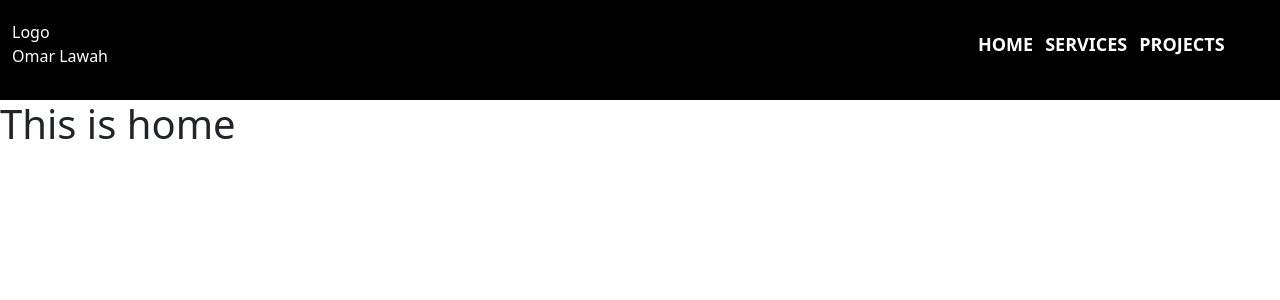
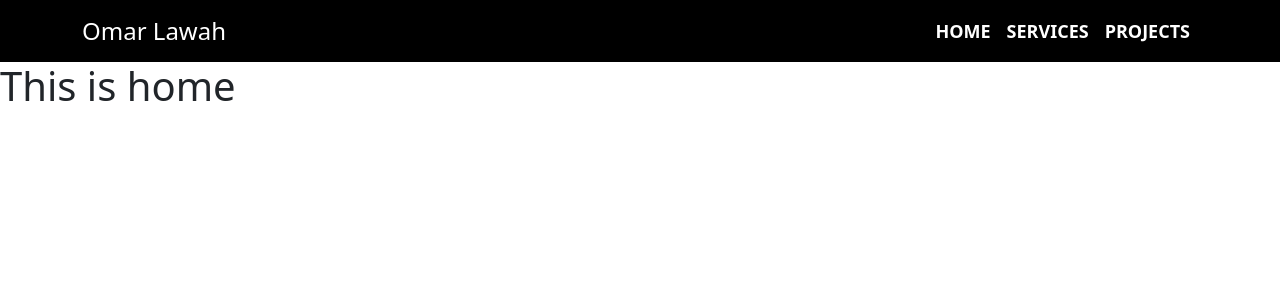
Before and after one commit to omarlawah/my-portfolio, a React (Create React App) app in the folder client/: page / in a window 1280 px wide. Shown: the top 300 px of the page. Built offline with nearby package versions, Linux system fonts and the light colour scheme.

Commit message:
added responsiveness to the navbar

```diff
--- a/client/src/App.css
+++ b/client/src/App.css
@@ -1,13 +1,16 @@
-
-body{
-    padding: 0;
-    margin: 0;
-    font-family: sans-serif;
-}
 
 
-button.link {
+/* header styling */
+  a{
+    color: #fff !important;
+    text-decoration: none !important;
+    font-weight: 600;
+  }
+
+
+  a.nav-link  {
     font-size: 18px;
+    color: #e1e1e1;
     font-family: inherit;
     font-weight: 800;
     cursor: pointer;
@@ -20,27 +23,27 @@ button.link {
     transition-property: color;
   }
 
-  a{
-    text-decoration: none;
-    color: white;
-  }
-
-  button.link:focus,
-  button.link:hover {
+  a:focus,
+  a:hover {
     color: #fff;
   }
 
-  button.link:focus:after,
-  button.link:hover:after {
+
+  a:focus:after,
+  a:hover:after{
     width: 100%;
     left: 0%;
   }
 
-  div.align-items-center.row{
-    padding-top: 20px;
-  }
 
-  button.link:after {
+/* Media query for screens larger than 768 pixels */
+@media screen and (min-width: 768px) {
+    a::after{
+        background-color: purple; /* Color for big screens */
+    }
+}
+
+  a:after {
     content: "";
     pointer-events: none;
     bottom: -2px;
@@ -48,27 +51,13 @@ button.link {
     position: absolute;
     width: 0%;
     height: 2px;
-    background-color: #ff0000; /* to edit later */
     transition-timing-function: cubic-bezier(0.25, 0.8, 0.25, 1);
     transition-duration: 400ms;
     transition-property: width, left;
   }
 
-  div.container-fluid{
-    background-color: black;
-    color: white;
-    height: 100px;
+  span.navbar-brand{
+    font-size: 24px;
+    pointer-events: none;
+    color: rgb(255, 255, 255);
   }
-
-  button.link>a{
-    color: white;
-    text-decoration: none;
-  }
-
-  /* Adjust navbar icon color for small screens */
-@media (max-width: 768px) {
-  .navbar-toggler-icon {
-    color: white; /* Set to the desired color */
-    /* height: auto; */
-  }
-}
--- a/client/src/Header.js
+++ b/client/src/Header.js
@@ -1,58 +1,30 @@
-// import { NavLink } from 'react-router-dom';
-// // import bootstrap from 'bootstrap';
-// import { Container, Row, Col } from 'react-bootstrap';
-// const Header = () => {
-//     return (
-//             <Container fluid>
-//                 <Row>
-//                     <Col>
-//                       <span>Logo</span><span>Omar lawah</span>
-//                     </Col>
-//                     <Col>
-//                         <button className='link'><NavLink to={'/'}>Home</NavLink></button>
-//                         <button className='link'><NavLink to={'/Services'}>Services</NavLink></button>
-//                         <button className='link'><NavLink to={'/Projects'}>Projects</NavLink></button>
-//                     </Col>
-//                 </Row>
-//             </Container>
-//      );
-// }
-
-// export default Header;
-
-
 import React from 'react';
 import { NavLink } from 'react-router-dom';
-import { Container, Row, Col, Navbar, Nav } from 'react-bootstrap';
+import { Container, Navbar, Nav } from 'react-bootstrap';
 
 const Header = () => {
   return (
-    <Container fluid>
-      <Row className="align-items-center">
-        <Col xs={9}>
-          <div className="logo">Logo</div>
-          <div className="name">Omar Lawah</div>
-        </Col>
-        <Col xs={3} className="text-right">
-          <Navbar expand="md">
-            <Navbar.Toggle aria-controls="basic-navbar-nav" />
-            <Navbar.Collapse id="basic-navbar-nav">
-              <Nav className="ml-auto">
-                <button className="link">
-                  <NavLink to="/" activeClassName="active">Home</NavLink>
-                </button>
-                <button className="link">
-                  <NavLink to="/Services" activeClassName="active">Services</NavLink>
-                </button>
-                <button className="link">
-                  <NavLink to="/Projects" activeClassName="active">Projects</NavLink>
-                </button>
-              </Nav>
-            </Navbar.Collapse>
-          </Navbar>
-        </Col>
-      </Row>
-    </Container>
+    <Navbar expand="sm"  bg='black'>
+      <Container>
+        {/* <Navbar.Brand></Navbar.Brand>   logo to be added here */}
+        <Navbar.Brand>Omar Lawah</Navbar.Brand>
+        <Navbar.Toggle  aria-controls="basic-navbar-nav" />
+        <Navbar.Collapse  id="basic-navbar-nav">
+          <Nav  className="ms-auto">
+            <Nav.Link ><NavLink to={'/'}>Home</NavLink></Nav.Link>
+            <Nav.Link ><NavLink  to={'/Services'}>Services</NavLink></Nav.Link>
+            <Nav.Link ><NavLink to={'/Projects'}>Projects</NavLink></Nav.Link>
+            {/* <NavDropdown title="Dropdown" id="basic-nav-dropdown"> */}
+              {/* <NavDropdown.Divider/> */}
+              {/* <NavDropdown.Item href="#action/3.4"> */}
+                {/* Separated link */}
+              {/* </NavDropdown.Item> */}
+            {/* </NavDropdown> */}
+          </Nav>
+        </Navbar.Collapse>
+      </Container>
+    </Navbar>
+
   );
 }
 
```
